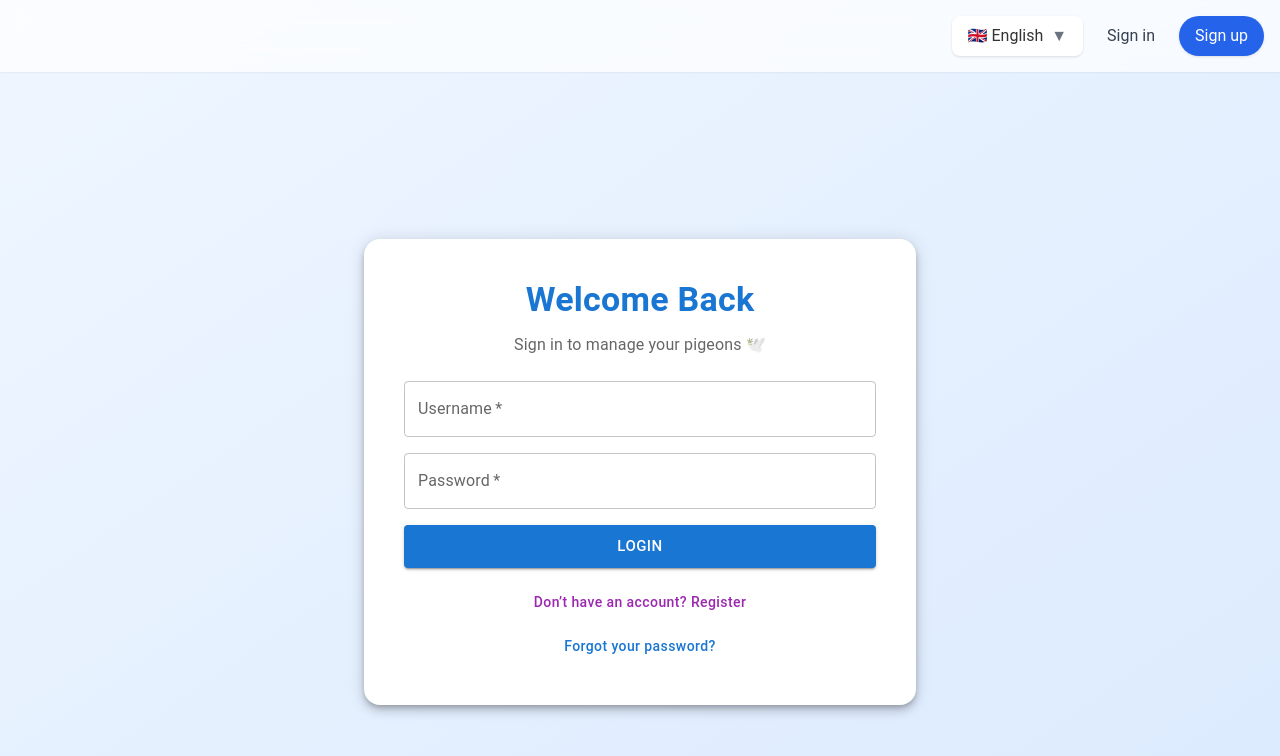
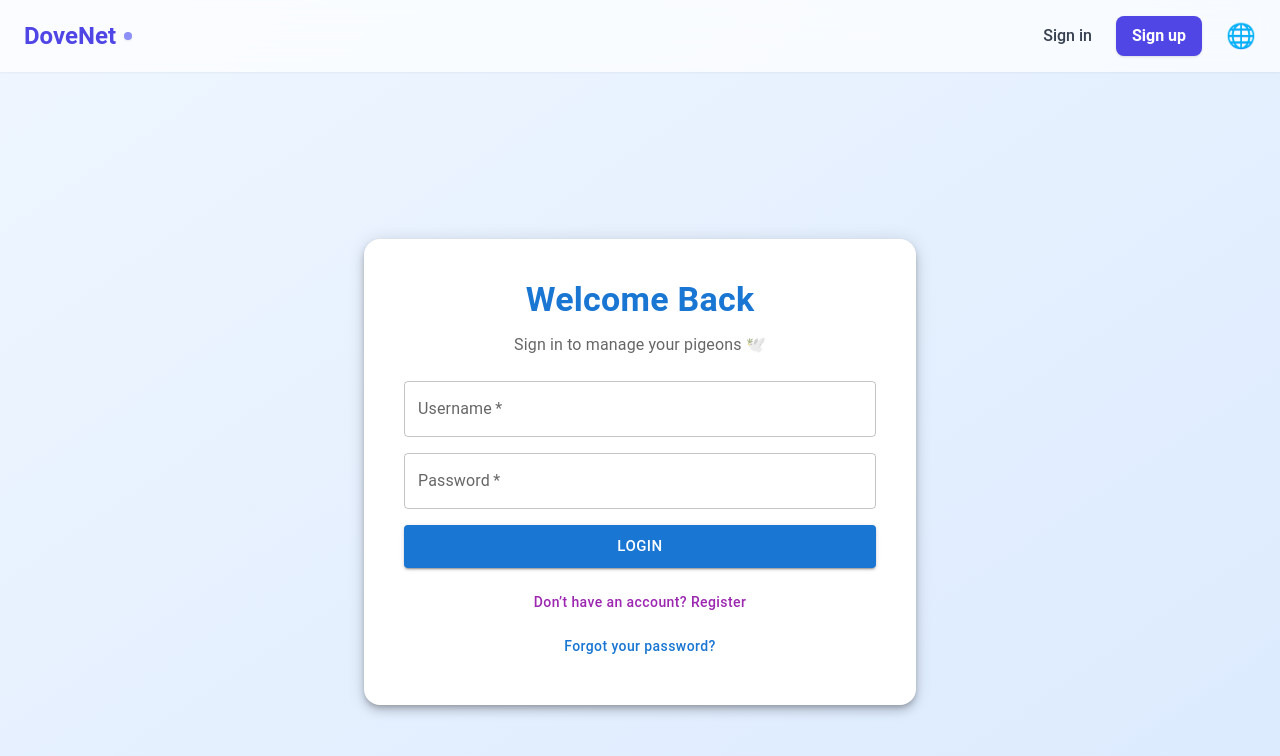
Before and after one commit to kkotorov/dovenet-ui, a React (Vite) app: page /login in a window 1280 px wide. Shown: the top 756 px of the page. Built offline with nearby package versions, Linux system fonts and the light colour scheme.

Commit message:
new design of publiclayout

```diff
--- a/src/components/PublicLayout.tsx
+++ b/src/components/PublicLayout.tsx
@@ -1,73 +1,101 @@
-import { useTranslation } from 'react-i18next';
-import { Outlet, useLocation, useNavigate } from 'react-router-dom';
-import i18n from '../i18n';
-import { useState } from 'react';
+import { useTranslation } from "react-i18next";
+import { Outlet, useLocation, useNavigate } from "react-router-dom";
+import i18n from "../i18n";
+import { useState, useRef, useEffect } from "react";
 
 export default function PublicLayout() {
   const { t } = useTranslation();
   const location = useLocation();
   const navigate = useNavigate();
 
-  const [language, setLanguage] = useState(localStorage.getItem('lang') || 'en');
-  const [openDropdown, setOpenDropdown] = useState(false);
+  const [langOpen, setLangOpen] = useState(false);
+  const dropdownRef = useRef<HTMLDivElement>(null);
 
-  const changeLang = (lang: string) => {
-    setLanguage(lang);
-    localStorage.setItem('lang', lang);
+  // Detect current page (hide navbar on landing)
+  const hideTopBar = location.pathname === "/";
+
+  // Close on outside click
+  useEffect(() => {
+    const handleClickOutside = (e: MouseEvent) => {
+      if (dropdownRef.current && !dropdownRef.current.contains(e.target as Node)) {
+        setLangOpen(false);
+      }
+    };
+    document.addEventListener("mousedown", handleClickOutside);
+    return () => document.removeEventListener("mousedown", handleClickOutside);
+  }, []);
+
+  const changeLanguage = (lang: string) => {
     i18n.changeLanguage(lang);
-    setOpenDropdown(false);
+    localStorage.setItem("lang", lang);
+    setLangOpen(false);
   };
-
-  const hideTopBar = location.pathname === '/';
 
   return (
     <div className="min-h-screen bg-gradient-to-br from-blue-50 to-blue-100 flex flex-col">
 
-      {/* Top bar (hidden on Landing Page) */}
+      {/* Top bar (hidden on landing page) */}
       {!hideTopBar && (
-        <div className="w-full flex justify-end p-4 gap-6 bg-white/70 backdrop-blur-md shadow-sm relative">
+        <div className="
+          w-full px-6 py-4 bg-white/70 backdrop-blur-lg shadow-sm
+          flex items-center justify-between z-50
+        ">
+          {/* Logo */}
+          <div
+            className="flex items-center gap-2 cursor-pointer"
+            onClick={() => navigate("/")}
+          >
+            <span className="text-2xl font-bold text-indigo-600">DoveNet</span>
+            {/* A small glowing indicator (cool SaaS touch) */}
+            <span className="w-2 h-2 rounded-full bg-indigo-500 animate-pulse shadow"></span>
+          </div>
 
-          {/* Language Dropdown */}
-          <div className="relative">
+          {/* Right side buttons */}
+          <div className="flex items-center gap-6">
+
+            {/* Login */}
             <button
-              onClick={() => setOpenDropdown(!openDropdown)}
-              className="px-4 py-2 bg-white rounded-lg shadow hover:bg-gray-100 transition flex items-center gap-2"
+              onClick={() => navigate("/login")}
+              className="text-gray-700 hover:text-indigo-600 font-medium transition"
             >
-              {language === 'en' ? '🇬🇧 English' : '🇧🇬 Български'}
-              <span className="text-gray-500">▼</span>
+              {t("login")}
             </button>
 
-            {openDropdown && (
-              <div className="absolute right-0 mt-2 w-40 bg-white rounded-lg shadow-lg border border-gray-200 overflow-hidden z-50">
+            {/* Register */}
             <button
-                  onClick={() => changeLang('en')}
-                  className="w-full text-left px-4 py-2 hover:bg-gray-100 flex items-center gap-2"
+              onClick={() => navigate("/register")}
+              className="px-4 py-2 bg-indigo-600 text-white rounded-lg shadow hover:bg-indigo-700 transition font-semibold"
             >
-                  🇬🇧 English
+              {t("register")}
+            </button>
+
+            {/* Language selector */}
+            <div className="relative" ref={dropdownRef}>
+              <button
+                onClick={() => setLangOpen(!langOpen)}
+                className="text-2xl text-gray-700 hover:text-indigo-600 transition"
+              >
+                🌐
+              </button>
+
+              {langOpen && (
+                <div className="absolute right-0 mt-2 bg-white shadow-lg rounded-lg border p-2 w-28 z-50">
+                  <button
+                    onClick={() => changeLanguage("en")}
+                    className="w-full text-left px-3 py-2 hover:bg-gray-100 rounded"
+                  >
+                    English
                   </button>
                   <button
-                  onClick={() => changeLang('bg')}
-                  className="w-full text-left px-4 py-2 hover:bg-gray-100 flex items-center gap-2"
+                    onClick={() => changeLanguage("bg")}
+                    className="w-full text-left px-3 py-2 hover:bg-gray-100 rounded"
                   >
-                  🇧🇬 Български
+                    Български
                   </button>
                 </div>
               )}
             </div>
-
-          {/* Buttons */}
-          <button
-            onClick={() => navigate('/login')}
-            className="text-gray-700 hover:text-blue-600 transition"
-          >
-            {t('login')}
-          </button>
-          <button
-            onClick={() => navigate('/register')}
-            className="px-4 py-2 rounded-full bg-blue-600 text-white hover:bg-blue-700 transition shadow"
-          >
-            {t('register')}
-          </button>
+          </div>
         </div>
       )}
 
```
Lines whose indentation alone changed are shown as unchanged.
